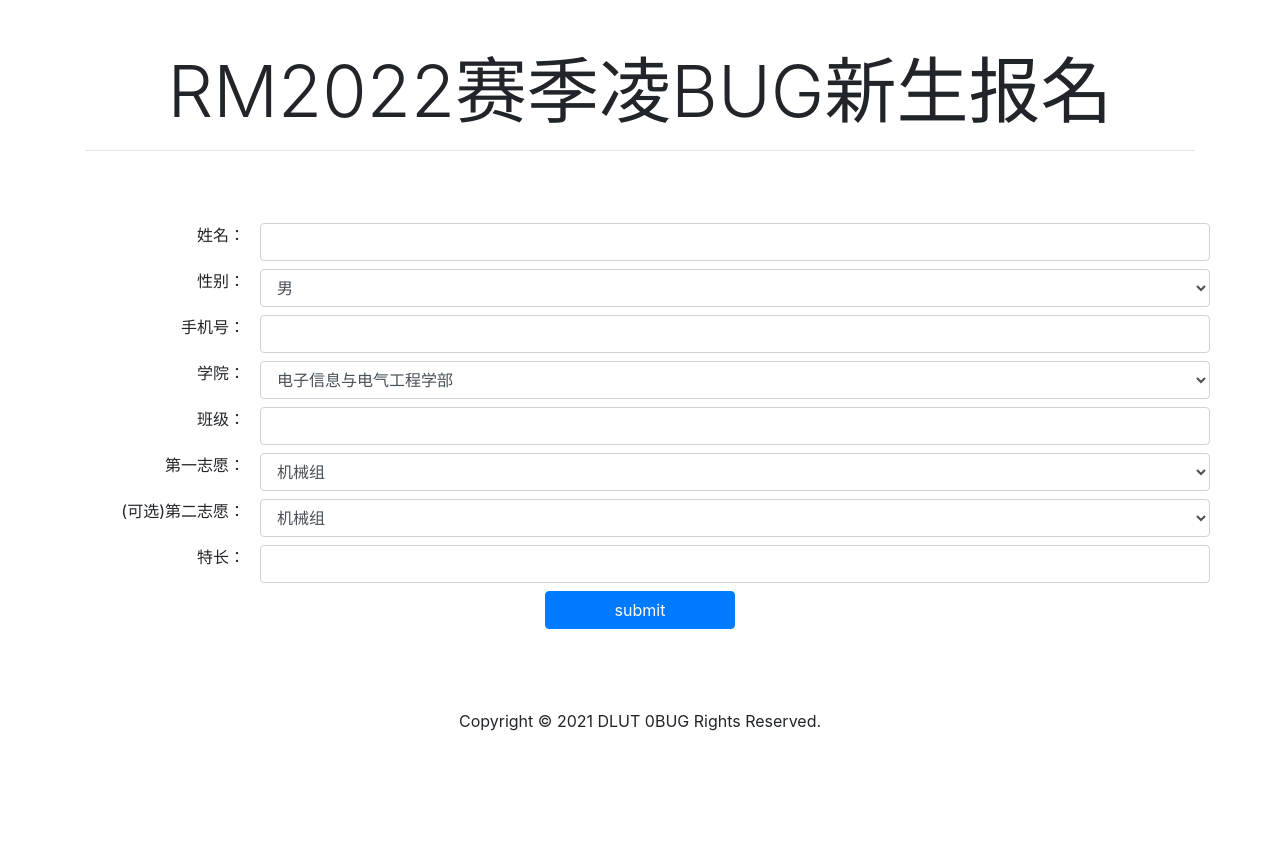
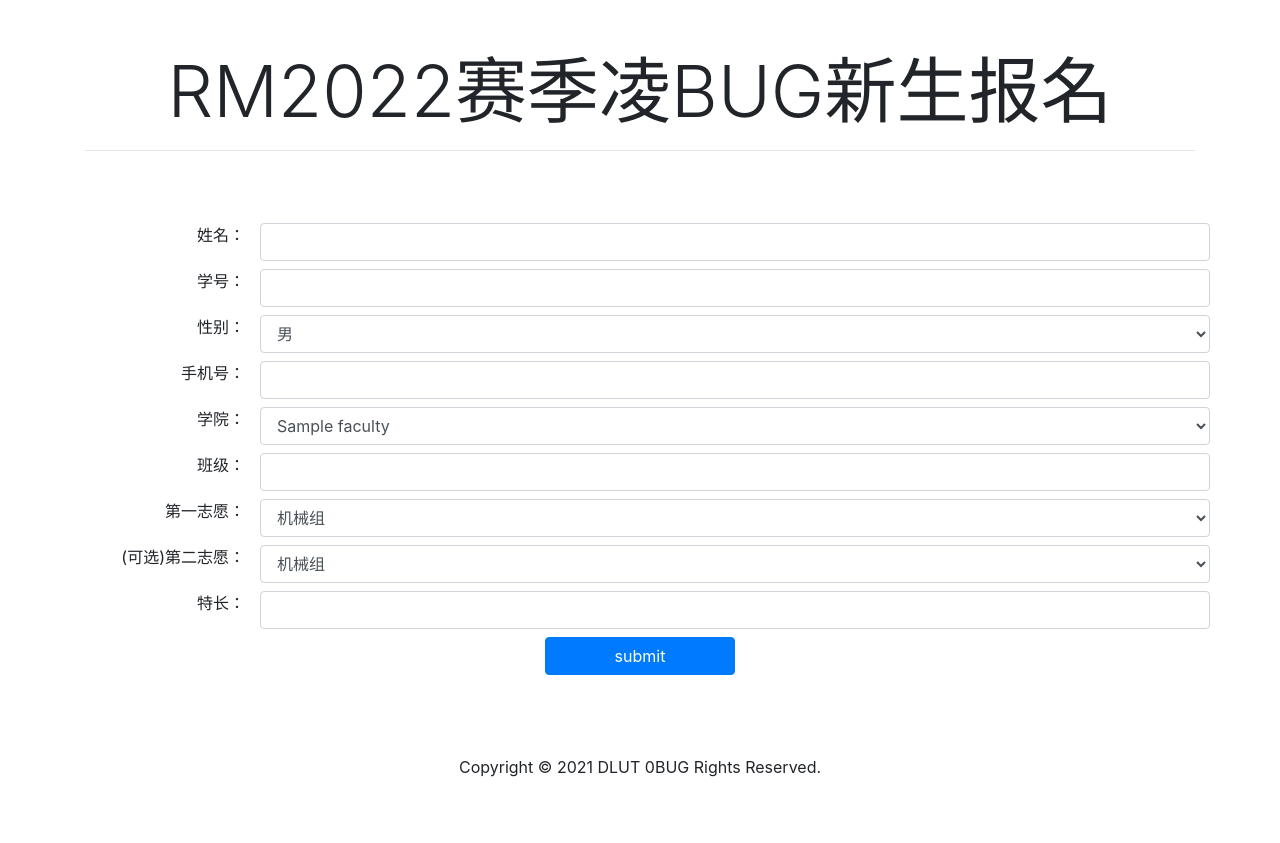
Before and after one commit to DLUT-0BUG/newcomer-registration, a Python web app: template templates/home.html in a window 1280 px wide. Before the commit the page ends 731 px from the top, so only its background shows below. Run offline with Jinja, Linux system fonts and the light colour scheme; the template is opened without the code that fills it: most values are stand-ins (such as "Sample title", 1, 10 or a date in 2020); some libraries are stand-ins or nearby versions.

Commit message:
sync upstream

```diff
--- a/templates/home.html
+++ b/templates/home.html
@@ -20,6 +20,17 @@
             </div>
         </div>
     </div>
+    {% if error %}
+        <div class="py-0">
+            <div class="container">
+                <div class="row">
+                    <div class="col-md-12" align="center">
+                        {{ err_msg }}
+                    </div>
+                </div>
+            </div>
+        </div>
+    {% endif %}
     <div class="py-1">
         <div class="container">
             <div class="row">
@@ -28,6 +39,10 @@
                         <div class="row py-1">
                             <label class="col-md-2">姓名：</label>
                             <input type="text" class="form-control col-md-10" name="name">
+                        </div>
+                        <div class="row py-1">
+                            <label class="col-md-2">学号：</label>
+                            <input type="text" class="form-control col-md-10" name="id">
                         </div>
                         <div class="row py-1">
                             <label class="col-md-2">性别：</label>
@@ -43,9 +58,9 @@
                         <div class="row py-1">
                             <label class="col-md-2">学院：</label>
                             <select class="form-control col-md-10" name="faculty">
-                                <option value="ee">电子信息与电气工程学部</option>
-                                <option value="em">经济管理学院</option>
-                                <option value="me">机械工程学院</option>
+                                {% for faculty in faculties %}
+                                    <option value="{{ faculty }}">{{ faculty }}</option>
+                                {% endfor %}
                             </select>
                         </div>
                         <div class="row py-1">
```
Also changed, not shown: app.py (+15 -2 lines), datamodel.py (+12 -11 lines).
